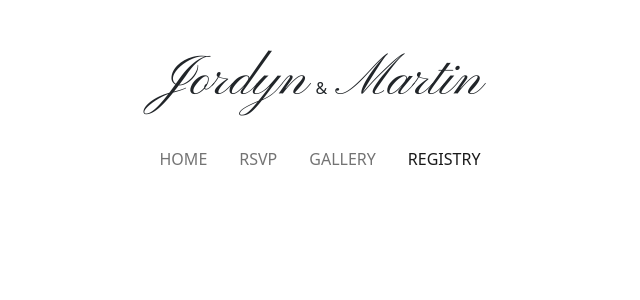
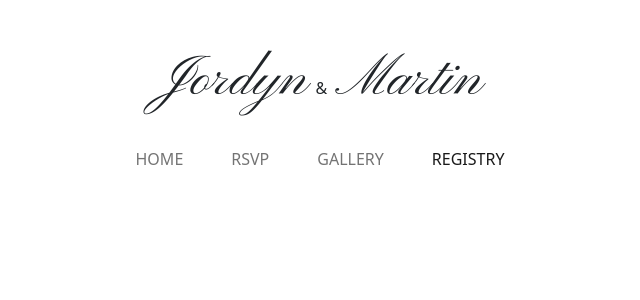
Before and after one commit to jordynandmartin/ourwedding, an Angular app: page /registry in a window 1280 px wide. Shown: the top 300 px of the page, without its empty margins (320-960 px from the left). Built offline with nearby package versions, Linux system fonts and the light colour scheme.

Commit message:
Added names to navigation bar on small screens

```diff
--- a/src/app/gallery/gallery.component.html
+++ b/src/app/gallery/gallery.component.html
@@ -1,12 +1,12 @@
-<div class="container d-none d-md-block">
-	<div class ="row text-center pt-5 pb-3">
+<div class="container-fluid">
+	<div class ="row text-center pt-5 pb-3 d-none d-md-block">
 		<div class="col">
 			<h1 class="display-4 d-inline fancy-text">Jordyn</h1>
 			<p class="d-inline px-2">&</p>
 			<h1 class="display-4 d-inline fancy-text">Martin</h1>
 		</div>
 	</div>
+	<div class="row pb-md-3">
+		<app-navigation></app-navigation>
+	</div>
 </div>
-<div class="pb-md-3">
-    <app-navigation></app-navigation>
-</div>
--- a/src/app/home/home.component.html
+++ b/src/app/home/home.component.html
@@ -1,5 +1,5 @@
 
-    <div class ="container">
+    <div class ="container-fluid">
             <div class="row text-center pt-5 pb-3 d-none d-md-block">
                 <h1 class="display-2 fancy-text">Jordyn</h1>
                 <p class="pt-3">AND</p>
--- a/src/app/navigation/navigation.component.html
+++ b/src/app/navigation/navigation.component.html
@@ -1,20 +1,20 @@
-<nav class="navbar navbar-expand-md navbar-light bg-white">
-      <div class="navbar-brand fancy-text d-block d-md-none px-3 fs-2">Jordyn & Martin</div>
+<nav class="navbar navbar-expand-md navbar-light bg-white justify-content-start">
       <button class="navbar-toggler" type="button" data-toggle="collapse" data-target="#navbarNav">
         <span class="navbar-toggler-icon"></span>
       </button>
+      <a class="navbar-brand fancy-text d-inline d-md-none fs-2 px-3">Jordyn & Martin</a>
       <div class="collapse navbar-collapse justify-content-center" id="navbarNav">
-        <ul class="navbar-nav text-center justify-content-center">
-          <li class="nav-item px-2">
+        <ul class="navbar-nav">
+          <li class="nav-item px-3">
             <a class="nav-link" routerLink="/home" routerLinkActive="active">HOME</a>
           </li>
-          <li class="nav-item px-2">
+          <li class="nav-item px-3">
             <a class="nav-link" routerLink="/rsvp" routerLinkActive="active">RSVP</a>
           </li>
-          <li class="nav-item px-2">
+          <li class="nav-item px-3">
             <a class="nav-link" routerLink="/gallery" routerLinkActive="active">GALLERY</a>
           </li>
-          <li class="nav-item px-2">
+          <li class="nav-item px-3">
             <a class="nav-link" routerLink="/registry" routerLinkActive="active">REGISTRY</a>
           </li>
         </ul>
--- a/src/app/registry/registry.component.html
+++ b/src/app/registry/registry.component.html
@@ -1,10 +1,12 @@
-<div class="container d-none d-md-block">
-	<div class ="row text-center pt-5 pb-3">
+<div class="container-fluid">
+	<div class ="row text-center d-none d-md-block pt-5 pb-3">
 		<div class="col">
 			<h1 class="display-4 d-inline fancy-text">Jordyn</h1>
 			<p class="d-inline px-2">&</p>
 			<h1 class="display-4 d-inline fancy-text">Martin</h1>
 		</div>
 	</div>
+	<div class="row">
+		<app-navigation></app-navigation>
+	</div>
 </div>
-<app-navigation></app-navigation>
--- a/src/app/rsvp/rsvp.component.html
+++ b/src/app/rsvp/rsvp.component.html
@@ -1,4 +1,4 @@
-<div class="container">
+<div class="container-fluid">
 	<div *ngIf="!(rsvpSubmitted || errorOccured || loading)">
 		<div class ="d-none d-md-block row text-center pt-5 pb-3">
 			<div class="col">
--- a/src/styles.scss
+++ b/src/styles.scss
@@ -1,5 +1,4 @@
 $spacer: 1rem;
-$blush-pink: rgb(228, 192, 192);
 
 $spacers: (
   0: 0,
@@ -24,21 +23,10 @@ $navbar-toggler-focus-width: 0;
 
 $table-th-font-weight: normal;
 
-$link-hover-color: $blush-pink;
-//$navbar-light-hover-color: $blush-pink;
-//$navbar-light-active-color: $blush-pink;
-//$btn-primary-hover-color: $blush-pink;
-
 @import "~bootstrap/scss/bootstrap";
 @import url('https://fonts.googleapis.com/css2?family=Pinyon+Script&display=swap');
 
-@font-face {
-  font-family: 'John Davidson Regular';
-  src: url('/assets/john_davidson/John Davidson Demo.ttf');
-}
-
 .fancy-text{
-  //font-family: 'John Davidson Regular';
   font-family: 'Pinyon Script', cursive;
   font-weight: lighter;
 }
```
Also changed, not shown: src/assets/john_davidson/John Davidson Demo.ttf (deleted), src/assets/john_davidson/Read me.txt (deleted).
